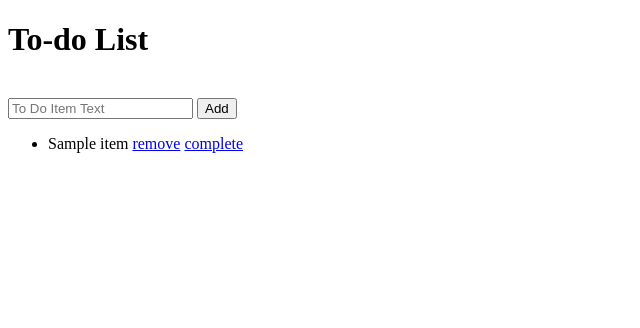
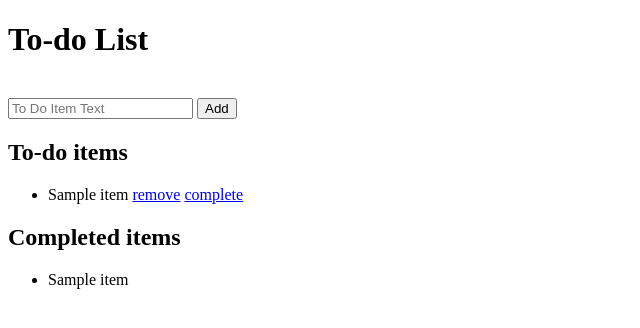
Before and after one commit to BlueSocksFFF/CS321-Project-3, a Flask app: template templates/base.html in a window 1280 px wide. Shown: the top 328 px of the page, without its empty margins (0-640 px from the left). Run offline with Flask 2, Linux system fonts and the light colour scheme; the template is opened without the code that fills it: most values are stand-ins (such as "Sample title", 1, 10 or a date in 2020).

Commit message:
added accomplished list

```diff
--- a/app.py
+++ b/app.py
@@ -7,7 +7,7 @@ accomplished_list = []
 
 @app.route("/")
 def index():
-	return render_template("base.html", title="home", todo_list=todo_list)
+	return render_template("base.html", title="home", todo_list=todo_list, accomplished_list = accomplished_list)
 
 @app.route("/about")
 def about():
--- a/templates/base.html
+++ b/templates/base.html
@@ -16,12 +16,19 @@
         	</div>
         </form>
 
+        <h2> To-do items </h2>
         <ul>
         {% for item in todo_list %}
             <li>{{ item }} <a href="/remove/{{item}}">remove</a> <a href="/complete/{{item}}">complete</a></li>
         {% endfor %}
         </ul>
 
+        <h2> Completed items </h2>
+        <ul>
+        {% for item in accomplished_list %}
+            <li>{{ item }}</li>
+        {% endfor %}
+        </ul>
 
     </body>
 </html>
```
